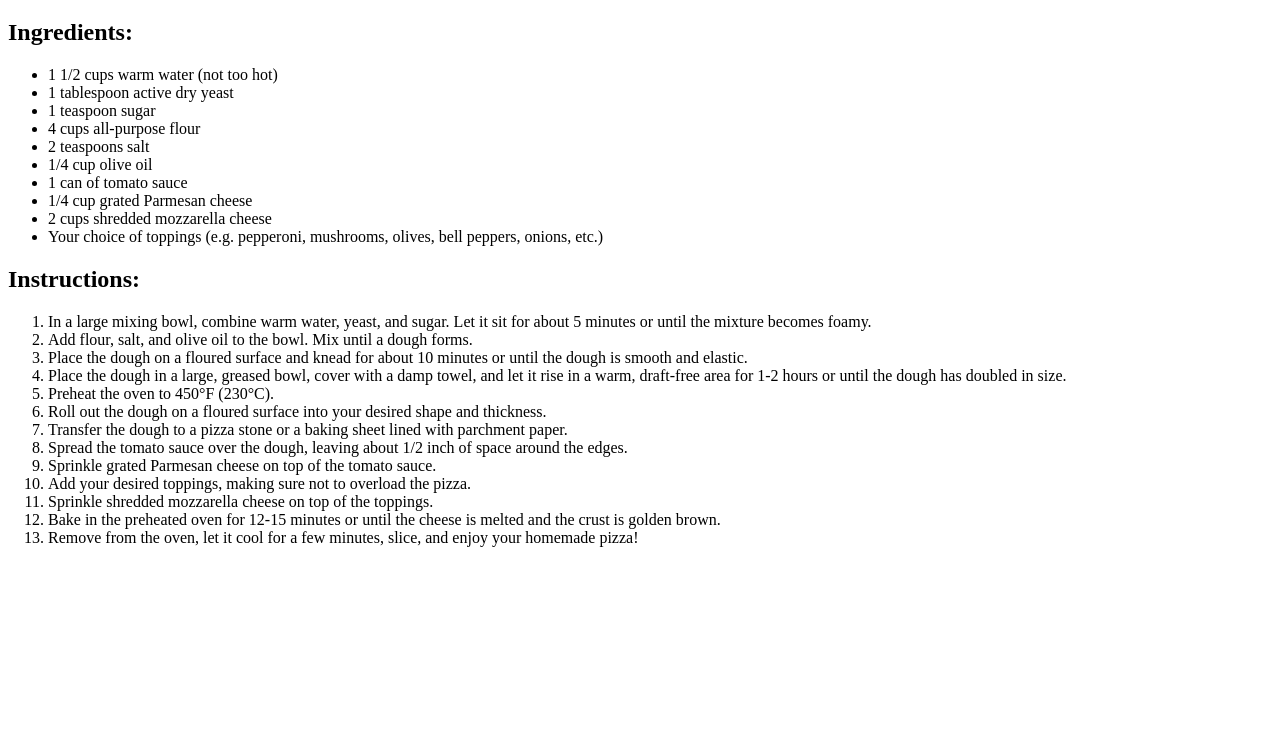
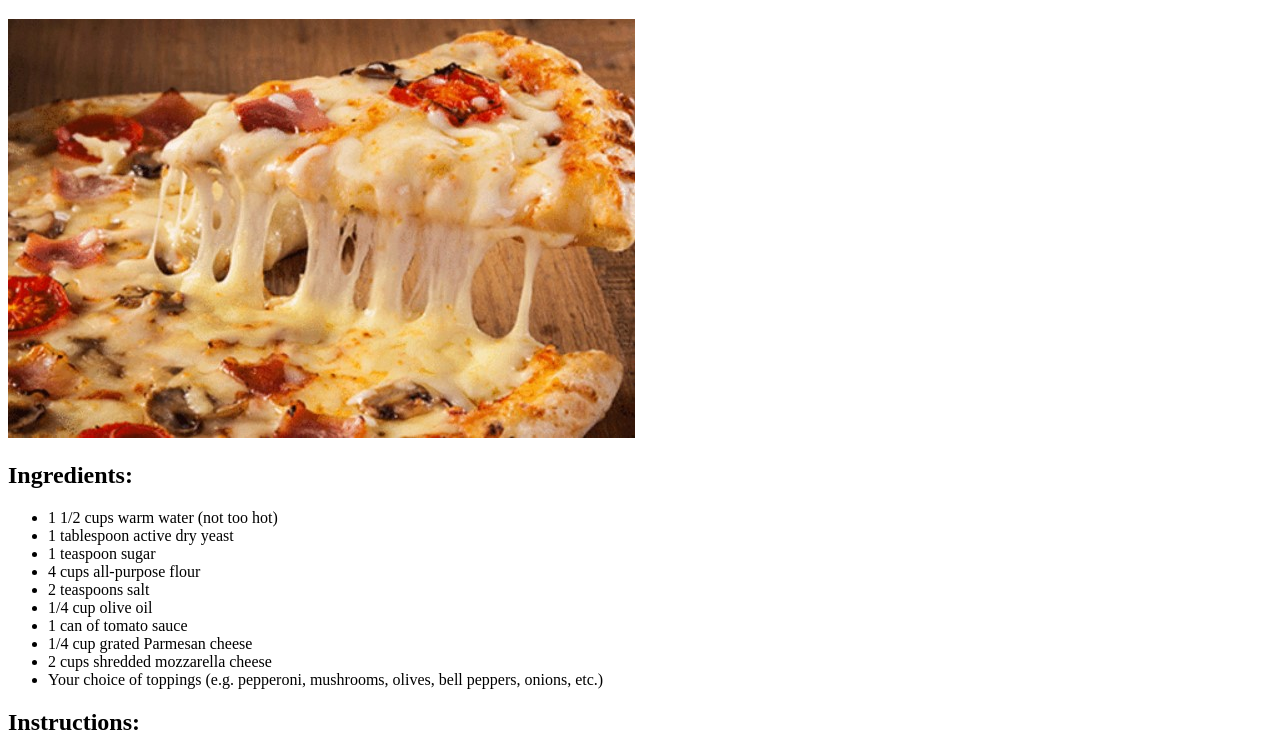
Before and after one commit to ah-nazir/Basic-assignment_1, a plain HTML site: page Recipes.html in a window 1280 px wide. Shown: the part 61-800 px from the top of the page. Drawn offline with Linux system fonts and the light colour scheme.

Commit message:
Update Recipes.html

```diff
--- a/Recipes.html
+++ b/Recipes.html
@@ -5,6 +5,7 @@
   </head>
   <body>
     <h1>Homemade Pizza Recipe</h1>
+    <img src="pizza.jpg" alt="Delicious Pizza">
     <h2>Ingredients:</h2>
     <ul>
       <li>1 1/2 cups warm water (not too hot)</li>
```
